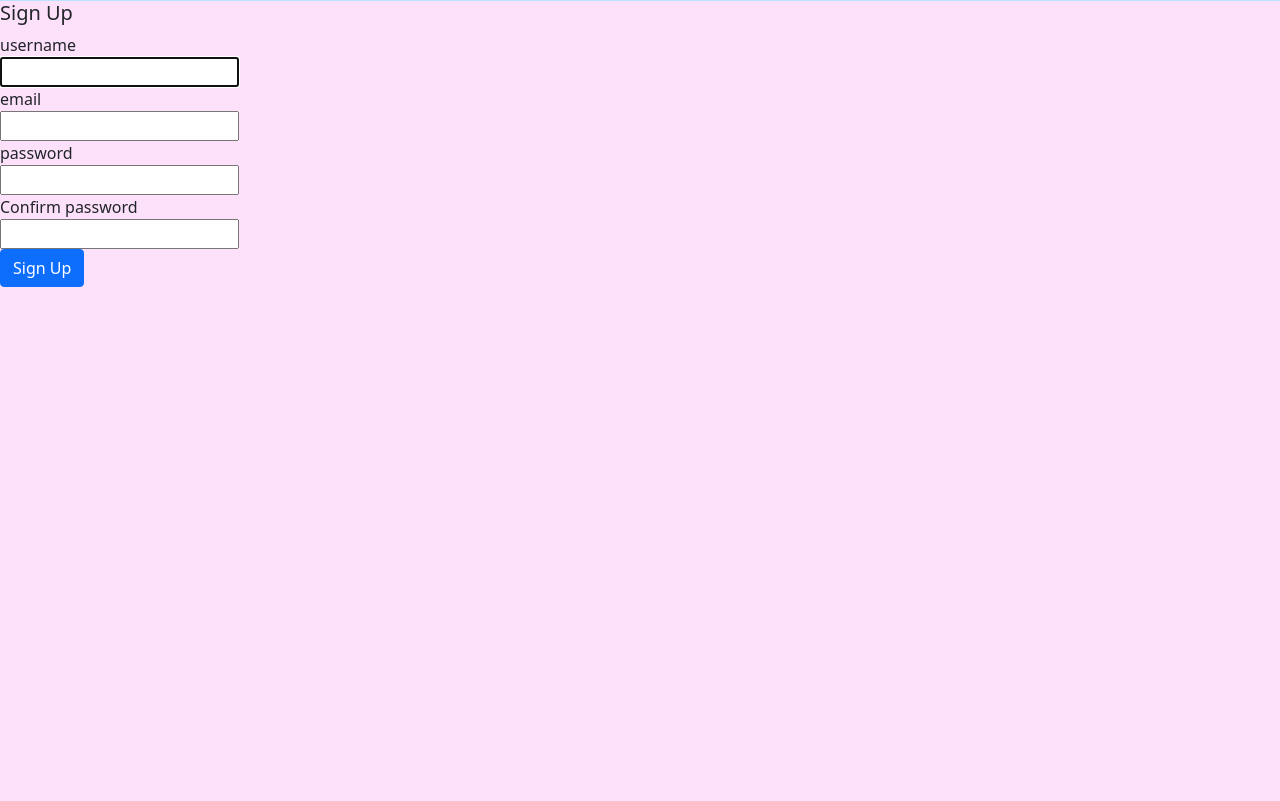
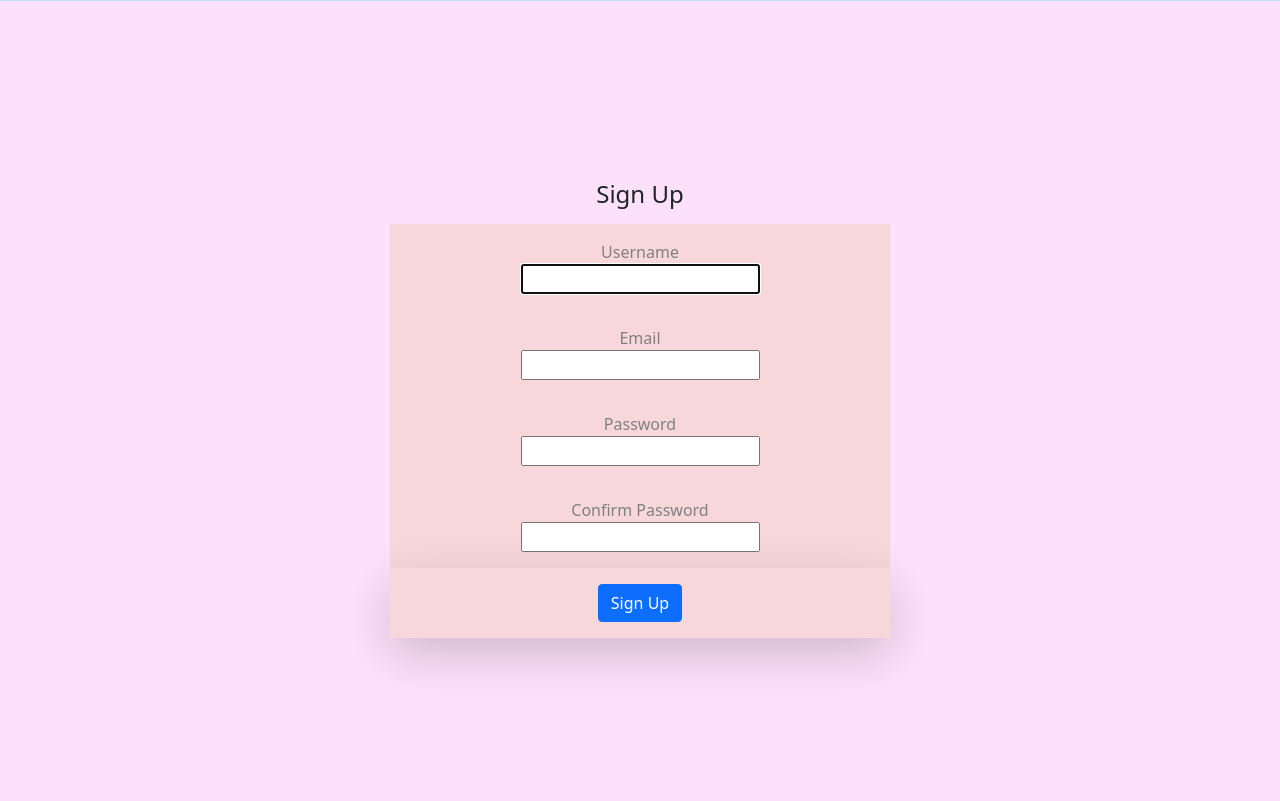
Before and after one commit to Esty-8/sell-cycle, a Django app: page /signup/ in a window 1280 px wide. Shown: the part 55-856 px from the top of the page. Before the commit the page ends 342 px from the top, so only its background shows below. Run offline with Django 4.2, Linux system fonts and the light colour scheme.

Commit message:
styled the form

```diff
--- a/sell/templates/sell/signup.html
+++ b/sell/templates/sell/signup.html
@@ -7,32 +7,34 @@
 
 
 {% block content %}
- <h5>Sign Up</h5>
-
-
+<div class="d-flex justify-content-center align-items-center vh-100">
+  <div class="text-center">
+      <h4 class="text-black my-3">Sign Up</h4>
 
       <form method="POST" action=".">
           <!-- CSRF token -->
           {% csrf_token %}
-     <!-- Display form  -->
+          <!-- Display form errors -->
+          {{ form.non_fields_errors }}
 
-     {{ form.non_fields_errors }}
-     <div>
-     <label class="inline-block"> username </label><br>
+
+              <div class="p-3" style="background-color: #f8d7da; color: grey; width: 500px;">
+                  <label>Username</label><br>
                   {{ form.username }}
               </div>
-    <div>
-        <label class="inline-block"> email </label><br>
+              <div class="p-3 " style="background-color: #f8d7da; color: grey; width: 500px; ">
+                  <label>Email</label><br>
                   {{ form.email }}
               </div>
-     <div>
-     <label class="inline-block"> password </label><br>
+              <div class="p-3" style="background-color: #f8d7da; color: grey; width: 500px;">
+                  <label>Password</label><br>
                   {{ form.password1 }}
               </div>
-     <div>
-        <label class="inline-block"> Confirm password </label><br>
+              <div class="p-3" style="background-color: #f8d7da; color: grey; width: 500px;">
+                  <label>Confirm Password</label><br>
                   {{ form.password2 }}
               </div>
+
 
           <!-- Error messages -->
           {% for field in form %}
@@ -47,11 +49,17 @@
                   {{ error }}
               </div>
           {% endfor %}
+
+
+              <div class="p-3 d shadow-lg" style="background-color: #f8d7da; color: grey; width: 500px; margin: auto;">
                   <!-- Submit button -->
                   <button type="submit" class="btn btn-primary">Sign Up</button>
               </div>
+      </form>
+  </div>
+</div>
 
- </form>
+
 {% endblock content%}
 
 {% block footer %}
```
Lines whose indentation alone changed are shown as unchanged.
